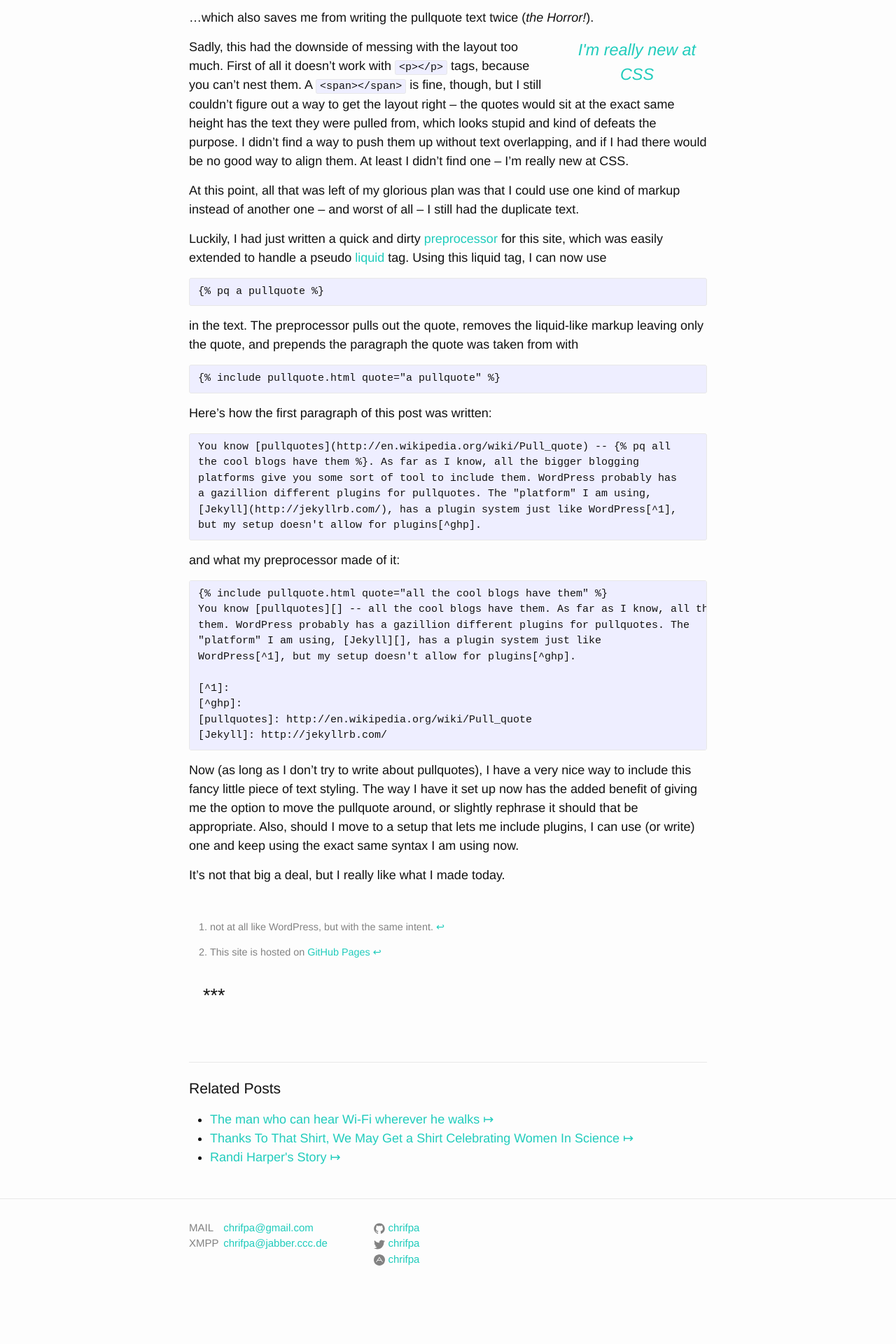
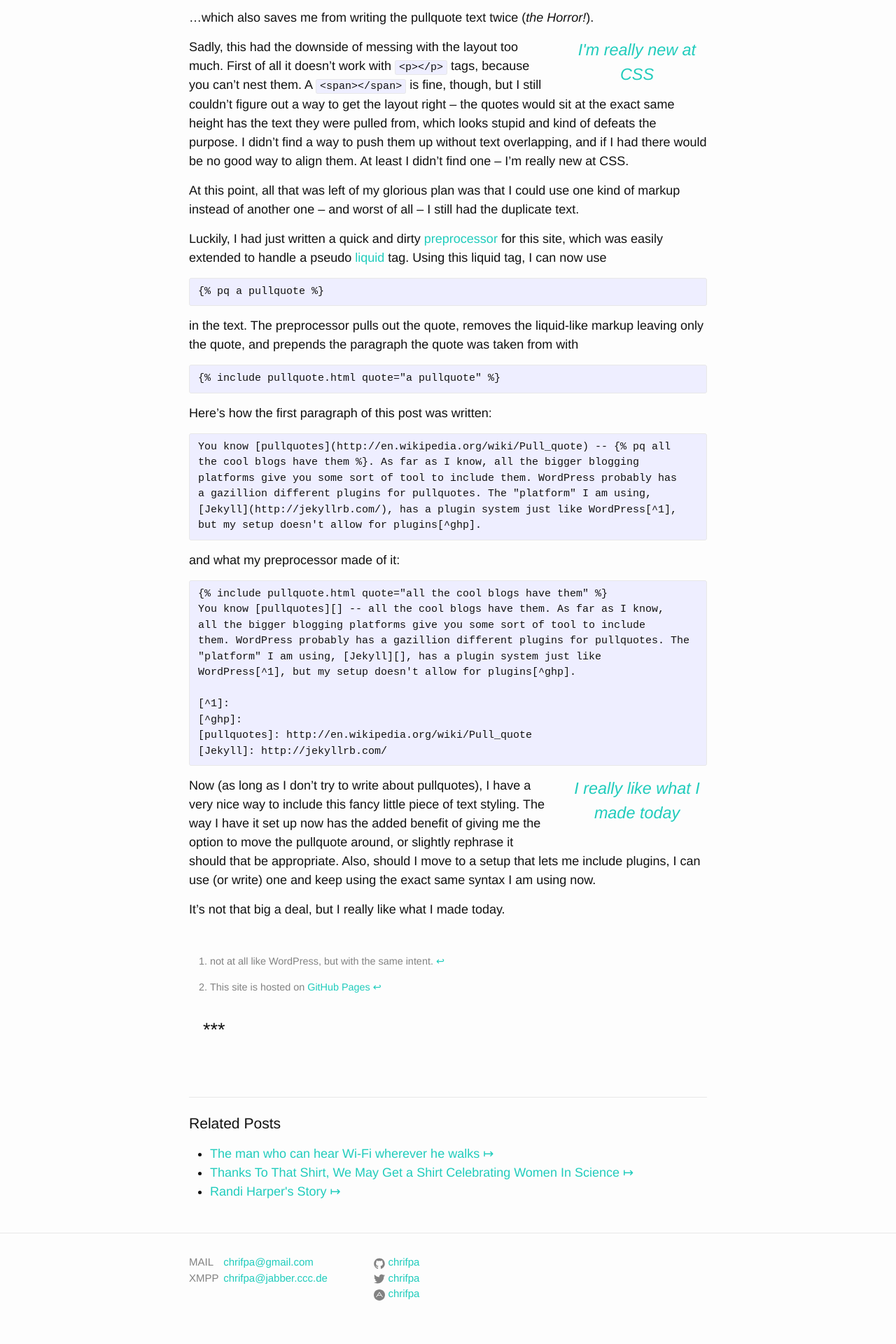
Before and after one commit to acdpnk/chrifpa.github.io, a Jekyll site: the page built from _posts/2014-11-18-pullquotes-in-jekyll.md, in a window 1280 px wide. Shown: the part 1546-3466 px from the top of the page at 70% size. Built offline with Jekyll 4.4.1, drawn with Linux system fonts in a browser that asks for light colours; before the commit the page ends 3416 px from its top, so only the background shows below that.

Commit message:
2014-11-19: change

```diff
--- a/_posts/2014-11-18-pullquotes-in-jekyll.md
+++ b/_posts/2014-11-18-pullquotes-in-jekyll.md
@@ -96,7 +96,8 @@ and what my preprocessor made of it:
 {% highlight html %}
 {% raw %}
 {% include pullquote.html quote="all the cool blogs have them" %}
-You know [pullquotes][] -- all the cool blogs have them. As far as I know, all the bigger blogging platforms give you some sort of tool to include
+You know [pullquotes][] -- all the cool blogs have them. As far as I know,
+all the bigger blogging platforms give you some sort of tool to include
 them. WordPress probably has a gazillion different plugins for pullquotes. The
 "platform" I am using, [Jekyll][], has a plugin system just like
 WordPress[^1], but my setup doesn't allow for plugins[^ghp].
@@ -107,6 +108,8 @@ WordPress[^1], but my setup doesn't allow for plugins[^ghp].
 [Jekyll]: http://jekyllrb.com/
 {% endraw %}
 {% endhighlight %}
+
+{% include pullquote.html quote="I really like what I made today" %}
 
 Now (as long as I don't try to write about pullquotes), I have a very nice way to include this fancy little piece of text styling. The way I have it set up now has the added benefit of giving me the option to move the pullquote around, or slightly rephrase it should that be appropriate. Also, should I move to a setup that lets me include plugins, I can use (or write) one and keep using the exact same syntax I am using now.
 
```
